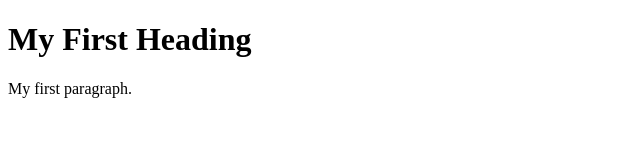
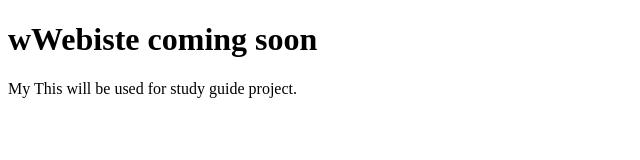
Before and after one commit to ameersayyed/ameersayyed.github.io, a plain HTML site: page index.html in a window 1280 px wide. Shown: the whole page, without its empty margins (0-640 px from the left). Drawn offline with Linux system fonts and the light colour scheme.

Commit message:
Update index.html

```diff
--- a/index.html
+++ b/index.html
@@ -2,9 +2,9 @@
 <html>
 <body>
 
-<h1>My First Heading</h1>
+<h1>wWebiste coming soon</h1>
 
-<p>My first paragraph.</p>
+<p>My This will be used  for study guide project.</p>
 
 </body>
 </html>
```
